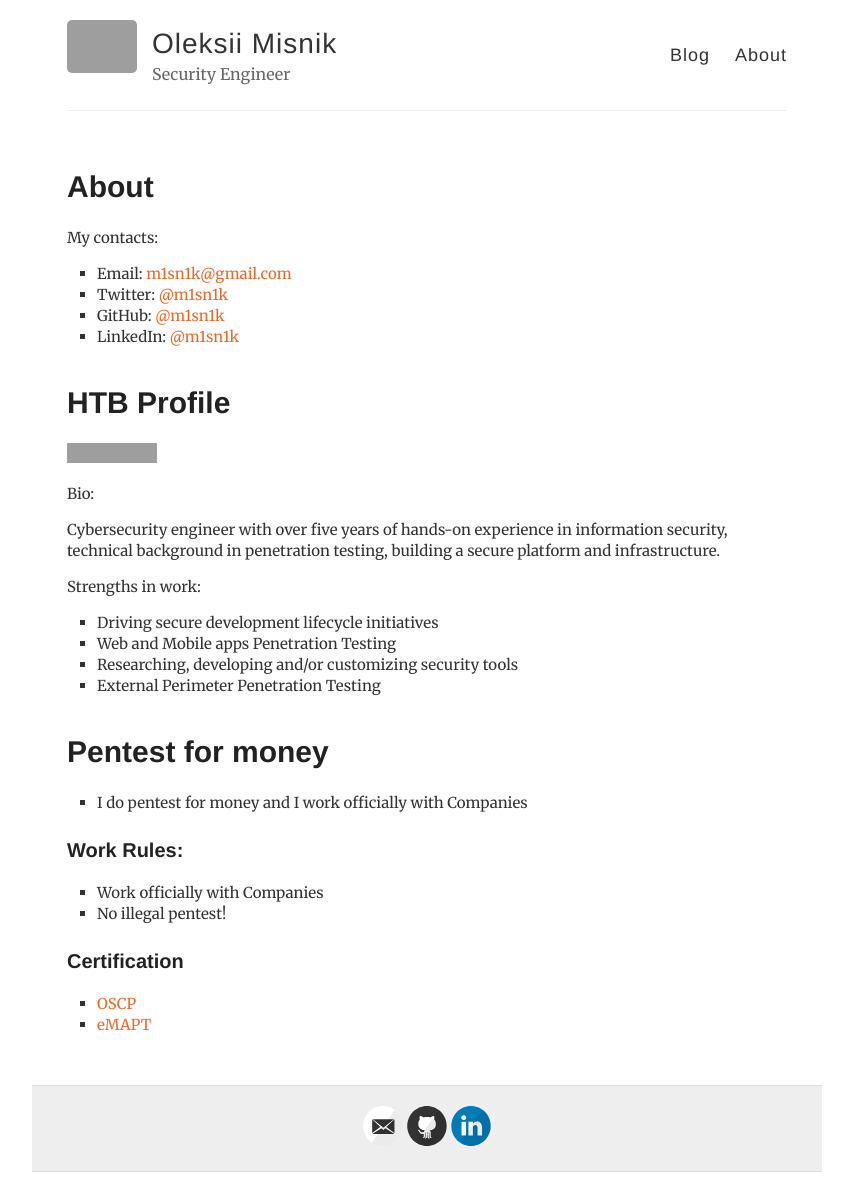
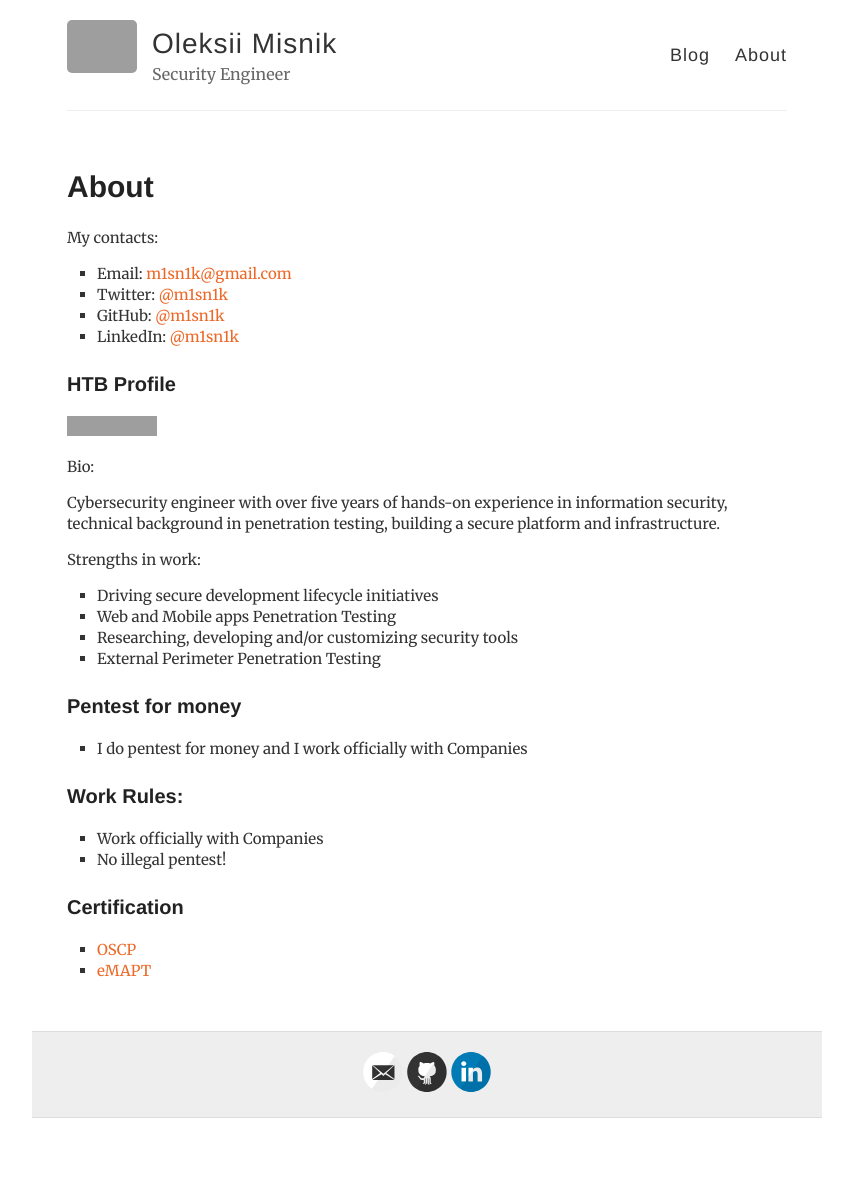
Before and after one commit to m1sn1k/m1sn1k.github.io, a Jekyll site: the page built from about.md, in a window 1280 px wide. Shown: the whole page, without its empty margins (213-1066 px from the left). Built offline with Jekyll 4.4.1, drawn with Linux system fonts in a browser that asks for light colours; after the commit the page ends 1123 px from its top, so only the background shows below that; grey boxes are pictures that could not be loaded.

Commit message:
Testing own site

```diff
--- a/about.md
+++ b/about.md
@@ -5,16 +5,14 @@
 
 <html>
 <head>
-
-
 <meta charset="utf-8">
 
 <link rel="stylesheet" type="text/css" href="https://m1sn1k.github.io/style/about.css">
 </head>
-<title>About - @m1sn1k</title>
 
 <body id="preview">
 
+<title>About - @m1sn1k</title>
 <h1 class="post-title">About</h1>
 
 <p>My contacts:</p>
@@ -26,7 +24,7 @@
 <li>LinkedIn: <a href="https://www.linkedin.com/in/m1sn1k/">@m1sn1k</a></li>
 </ul>
 
-<h1 class="code-line" data-line-start=0 data-line-end=1><a id="About_me_0"></a>HTB Profile</h1>
+<h3 class="code-line" data-line-start=0 data-line-end=1><a id="About_me_0"></a>HTB Profile</h3>
 <p class="has-line-data" data-line-start="2" data-line-end="3"><img src="http://www.hackthebox.eu/badge/image/576" alt="Hack The Box"></p>
 <p class="has-line-data" data-line-start="6" data-line-end="7">Bio:</p>
 <p class="has-line-data" data-line-start="4" data-line-end="5">Cybersecurity engineer with over five years of hands-on experience in information security, technical background in penetration testing, building a secure platform and infrastructure.</p>
@@ -37,7 +35,7 @@
 <li class="has-line-data" data-line-start="10" data-line-end="11">Researching, developing and/or customizing security tools</li>
 <li class="has-line-data" data-line-start="11" data-line-end="12">External Perimeter Penetration Testing</li>
 </ul>
-<h1 class="code-line" data-line-start=12 data-line-end=13><a id="Pentest_for_money_12"></a>Pentest for money</h1>
+<h3 class="code-line" data-line-start=12 data-line-end=13><a id="Pentest_for_money_12"></a>Pentest for money</h3>
 <ul>
 <li class="has-line-data" data-line-start="14" data-line-end="16">I do pentest for money and I work officially with Companies</li>
 </ul>
```
